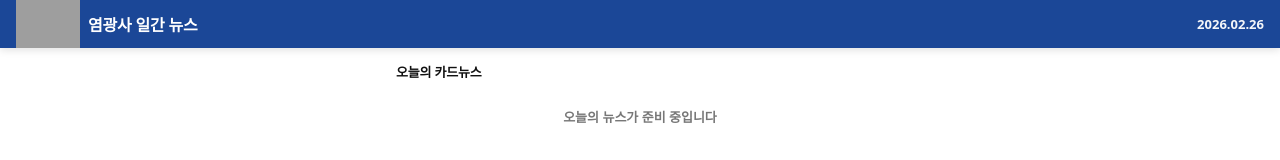
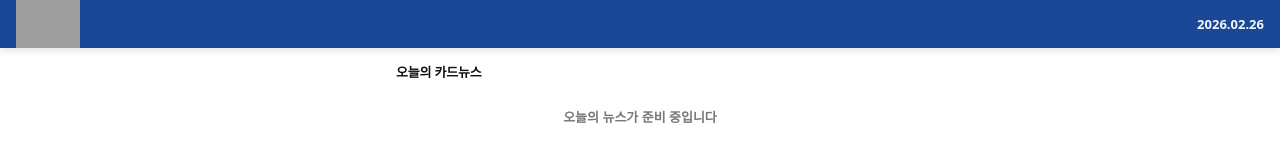
Before and after one commit to ygscorpco-ux/daily-news, a plain HTML site: page index.html in a window 1280 px wide. Shown: the top 160 px of the page. Drawn offline with Linux system fonts and the light colour scheme; no server answers; grey boxes are pictures that could not be loaded.

Commit message:
Update index.html

```diff
--- a/index.html
+++ b/index.html
@@ -604,7 +604,7 @@
           src="https://cdn.imweb.me/upload/S2026011101dec1a0a9ee1/c71abe68efa9a.png"
           alt="염광사 로고"
         />
-        <div class="header-title">염광사 일간 뉴스</div>
+        <div class="header-title"></div>
       </div>
       <div class="header-date" id="headerDate"></div>
     </div>
```
